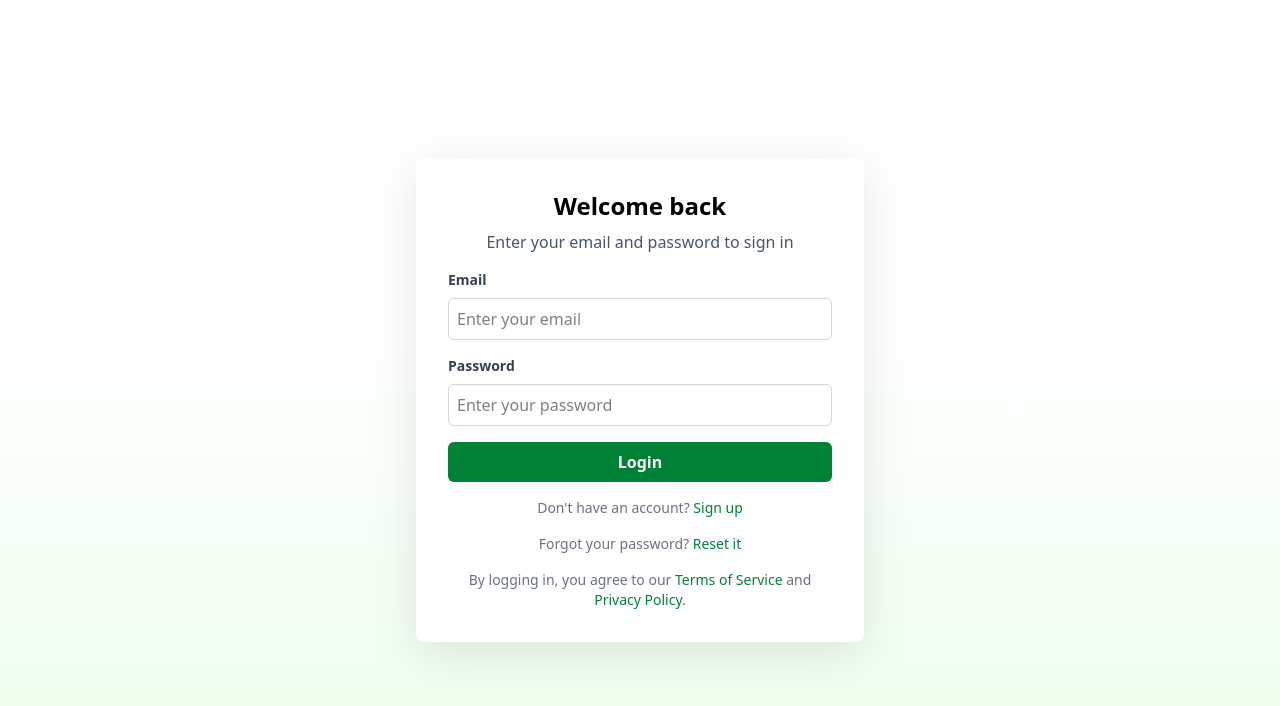
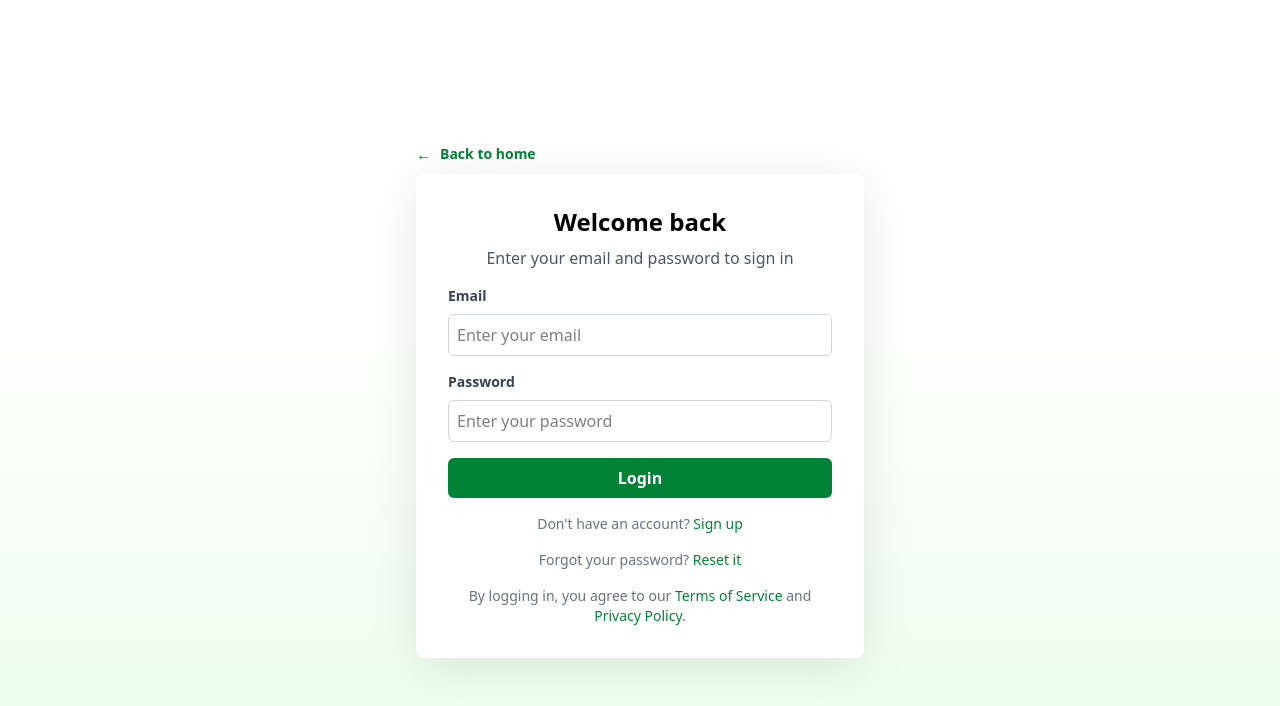
Before and after one commit to SunnyChaware/Gratitude_app, a React (Vite) app: page /login in a window 1280 px wide. Shown: the top 706 px of the page. Built offline with nearby package versions, Linux system fonts and the light colour scheme.

Commit message:
minor changes

```diff
--- a/src/Components/Landing.jsx
+++ b/src/Components/Landing.jsx
@@ -1,6 +1,5 @@
 import React from 'react';
 import { Link } from 'react-router-dom';
-import Navigation from './Navigation';
 
 
 function Landing() {
@@ -27,8 +26,7 @@ function Landing() {
                         <button
                           type="button"
                           className="w-40 h-10 text-sm font-medium text-gray-900 focus:outline-none bg-white rounded-lg
-                          border border-gray-200 hover:bg-gray-100 hover:text-green-700 focus:z-10 focus:ring-4 focus:ring-gray-100
-                          dark:focus:ring-gray-700 dark:border-gray-600 dark:hover:text-green-700 dark:hover:bg-transparent"
+                          border border-gray-200 hover:bg-gray-100 hover:text-green-700 focus:z-1 dark:border-gray-600 dark:hover:text-green-700 dark:hover:bg-transparent"
                         >
                           Sign Up
                         </button>
--- a/src/Components/Login.jsx
+++ b/src/Components/Login.jsx
@@ -2,10 +2,16 @@ function Login() {
     return (
         <>
         <div className="h-screen flex items-center justify-center px-4 sm:px-6">
-            <div className="flex flex-col bg-white rounded-lg shadow-md p-6 sm:p-8 w-full max-w-md" style={{boxShadow: "rgba(0, 0, 0, 0.1) 0px 10px 50px"}}>
+            <div className="w-full max-w-md">
+                {/* Back to home link */}
+                <div className="mb-2 flex items-center text-green-700 cursor-pointer">
+                    <span className="mr-2">&larr;</span> {/* Back arrow symbol */}
+                    <a href="/" className="text-sm font-semibold">Back to home</a>
+                </div>
+                <div className="flex flex-col bg-white rounded-lg shadow-md p-6 sm:p-8 w-full" style={{boxShadow: "rgba(0, 0, 0, 0.1) 0px 10px 50px"}}>
+                    {/* Login content */}
                     <h1 className="text-2xl font-bold mb-2 text-center">Welcome back</h1>
                     <p className="text-gray-600 mb-4 text-center">Enter your email and password to sign in</p>
-
                     <form action="">
                         <label htmlFor="email" className="block text-sm font-bold text-gray-700 mb-2">Email</label>
                         <input type="email" id="email" className="border border-gray-300 rounded-md p-2 w-full mb-4" placeholder="Enter your email" required />
@@ -18,6 +24,7 @@ function Login() {
                     </form>
                 </div>
             </div>
+        </div>
         </>
      );
 }
--- a/src/Components/SignUp.jsx
+++ b/src/Components/SignUp.jsx
@@ -4,24 +4,26 @@ function SignUp() {
     return (
         <>
         <div className="h-screen flex items-center justify-center px-4 sm:px-6">
-            <div className="flex flex-col bg-white rounded-lg shadow-md p-6 sm:p-8 w-full max-w-md" style={{boxShadow: "rgba(0, 0, 0, 0.1) 0px 10px 50px"}}>
+            <div className="w-full max-w-md">
+                {/* Back to home link */}
+                <div className="mb-2 flex items-center text-green-700 cursor-pointer">
+                    <span className="mr-2">&larr;</span> {/* Back arrow symbol */}
+                    <Link to="/" className="text-sm font-semibold">Back to home</Link>
+                </div>
+                <div className="flex flex-col bg-white rounded-lg shadow-md p-6 sm:p-8 w-full" style={{boxShadow: "rgba(0, 0, 0, 0.1) 0px 10px 50px"}}>
                     <h1 className="text-2xl font-bold mb-2 text-center">Create an Account</h1>
                     <p className="text-gray-600 mb-4 text-center">Enter your details to create your account</p>
-
                     <form action="">
                         <label htmlFor="name" className="block text-sm font-bold text-gray-700 mb-2">Name</label>
                         <input type="text" id="name" className="border border-gray-300 rounded-md p-2 w-full mb-4" placeholder="Enter your name" required />
-
                         <label htmlFor="email" className="block text-sm font-bold text-gray-700 mb-2">Email</label>
                         <input type="email" id="email" className="border border-gray-300 rounded-md p-2 w-full mb-4" placeholder="Enter your email" required />
-
                         <label htmlFor="password" className="block text-sm font-bold text-gray-700 mb-2">Password</label>
                         <input type="password" id="password" className="border border-gray-300 rounded-md p-2 w-full mb-4" placeholder="Create a password" required />
-
                         <button type="submit" className="bg-green-700 text-white font-semibold py-2 px-4 rounded-md w-full hover:bg-green-800">Create an account</button>
-
                         <p className="text-sm text-gray-500 mt-4 text-center">Already have an account? <Link to="/login" className="text-green-700 hover:underline">Sign in</Link></p>
                     </form>
+                </div>
             </div>
         </div>
         </>
```
Lines whose indentation alone changed are shown as unchanged.
